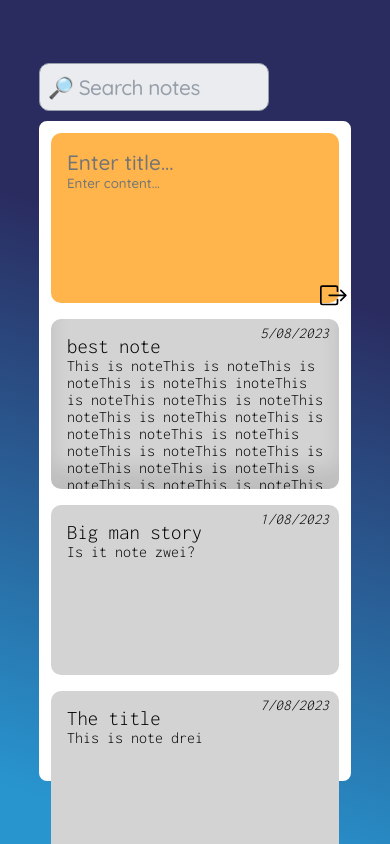
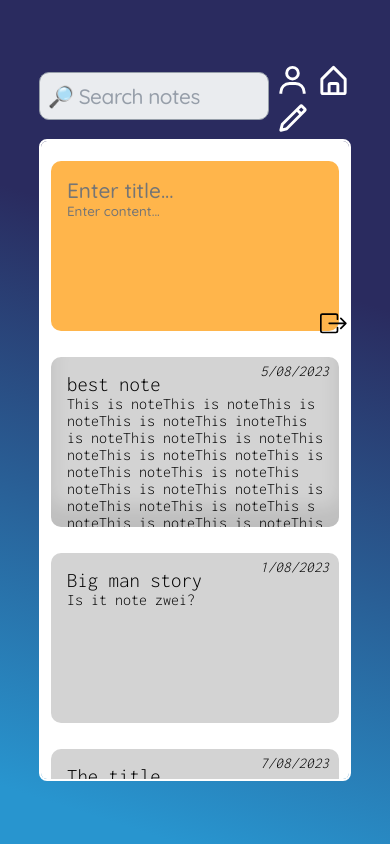
Before and after one commit to m1ckeyyy/improvement-center, a React (Vite) app in the folder client/: page /journal in a window 390 px wide. Built offline with nearby package versions, Linux system fonts and the light colour scheme.

Commit message:
added IconButtons

```diff
--- a/client/src/pages/Tools/Journal/Journal.jsx
+++ b/client/src/pages/Tools/Journal/Journal.jsx
@@ -1,9 +1,9 @@
 import styles from './Journal.module.scss';
-// import { Note } from './components/Note';
-// import { NewNote } from './components/NewNote';
 import { NotesList } from './components/NotesList';
 import { useState } from 'react';
 import { nanoid } from 'nanoid';
+import { ToastContainer } from 'react-toastify';
+import { IconButtons } from './components/IconButtons';
 
 const Journal = () => {
   //fetching
@@ -22,9 +22,13 @@ const Journal = () => {
   return (
     <div className={styles.wrapContainer}>
       <div className={styles.overlayContainer}>
-        <input type="text" id="searchInput" className={styles.searchInput} placeholder="🔎 Search notes" />
+        <div className={styles.appHeader}>
+          <input type="text" id="searchInput" className={styles.searchInput} placeholder="🔎 Search notes" />
+          <IconButtons />
+        </div>
 
         <NotesList notes={notes} setNotes={setNotes} />
+        <ToastContainer />
       </div>
     </div>
   );
--- a/client/src/pages/Tools/Journal/Journal.module.scss
+++ b/client/src/pages/Tools/Journal/Journal.module.scss
@@ -38,7 +38,6 @@ html,
   grid-gap: 1rem;
   grid-template-columns: repeat(auto-fit, minmax(250px, 1fr));
   grid-auto-rows: 170px;
-  // grid-auto-columns: 170px;
   justify-content: space-between;
   position: relative;
   min-height: 350px;
@@ -49,6 +48,7 @@ html,
   background-color: white;
   border-radius: 8px;
   border: 2px solid white;
+  overflow: auto;
 }
 .searchInput {
   font-family: 'Quicksand', sans-serif;
@@ -154,3 +154,41 @@ html,
 .scrollable {
   box-shadow: inset 0px -20px 20px 0px rgb(0 0 0 / 10%);
 }
+.appHeader {
+  width: 100%;
+  display: flex;
+  justify-content: space-between;
+  align-items: center;
+}
+.iconButtons {
+  .profileBtn,
+  .homeIcon,
+  .editBtn {
+    background: none;
+    border: none;
+    color: white;
+    cursor: pointer;
+    margin-left: 6px;
+    a {
+      color: white;
+    }
+    transition: transform 0.2s ease;
+
+    &:hover {
+      cursor: pointer;
+      transform: scale(1.1);
+    }
+  }
+}
+@media (max-width: 674px) {
+  .app {
+    display: flex;
+    flex-direction: column;
+    align-items: center;
+    padding-top: 20px;
+
+    .note {
+      width: 100%;
+    }
+  }
+}
--- /dev/null
+++ b/client/src/pages/Tools/Journal/components/IconButtons.jsx
@@ -0,0 +1,23 @@
+import { BiUser, BiHomeAlt, BiExit, BiPencil } from 'react-icons/bi';
+import styles from './../Journal.module.scss';
+
+export const IconButtons = () => {
+  return (
+    <div className={styles.iconButtons}>
+      <button type="button" className={styles.profileBtn} title="profile">
+        <a href="/profile">
+          <BiUser size="35" />
+        </a>
+      </button>
+      <button type="button" className={styles.homeIcon} title="home">
+        <a href="/">
+          <BiHomeAlt size="35" />
+        </a>
+      </button>
+
+      <button type="button" className={styles.editBtn} title="back">
+        <BiPencil size="35" />
+      </button>
+    </div>
+  );
+};
--- a/client/src/pages/Tools/Journal/components/NewNote.jsx
+++ b/client/src/pages/Tools/Journal/components/NewNote.jsx
@@ -2,6 +2,7 @@ import styles from './../Journal.module.scss';
 import { useState, useRef } from 'react';
 import { BsBoxArrowRight } from 'react-icons/bs';
 import { nanoid } from 'nanoid';
+import { notifyNoteIncomplete } from './Notifications';
 
 export const NewNote = ({ setNotes }) => {
   const [title, setTitle] = useState('');
@@ -34,7 +35,7 @@ export const NewNote = ({ setNotes }) => {
   const handleSubmit = (event) => {
     event.preventDefault();
     if (!title || !content) {
-      // TOASTIFY
+      notifyNoteIncomplete();
       return;
     }
 
--- /dev/null
+++ b/client/src/pages/Tools/Journal/components/Notifications.js
@@ -0,0 +1,15 @@
+import { toast } from 'react-toastify';
+import 'react-toastify/dist/ReactToastify.css';
+
+export const notifyNoteIncomplete = () => {
+  toast.warn('Complete the note before submitting', {
+    position: 'top-right',
+    autoClose: 5000,
+    hideProgressBar: false,
+    closeOnClick: true,
+    pauseOnHover: true,
+    draggable: true,
+    progress: undefined,
+    theme: 'light',
+  });
+};
--- a/client/src/pages/Tools/PomodoroTimer/PomodoroComponents/Settings/components/iconButtons.jsx
+++ b/client/src/pages/Tools/PomodoroTimer/PomodoroComponents/Settings/components/iconButtons.jsx
@@ -4,18 +4,19 @@ import { BiExit, BiHomeAlt, BiUser } from 'react-icons/bi';
 export const IconButtons = () => {
   return (
     <div className={styles.iconButtons}>
-      <button type="button" className={styles.profileBtn} title="profile">
+      <button type="button" title="profile">
         <a href="/profile">
           <BiUser size="35" />
         </a>
       </button>
-      <button type="button" className={styles.homeIcon} title="home">
+
+      <button type="button" title="home">
         <a href="/">
           <BiHomeAlt size="35" />
         </a>
       </button>
 
-      <button type="submit" className={styles.closeBtn} title="back">
+      <button type="submit" title="back">
         <BiExit size="35" />
       </button>
     </div>
```
